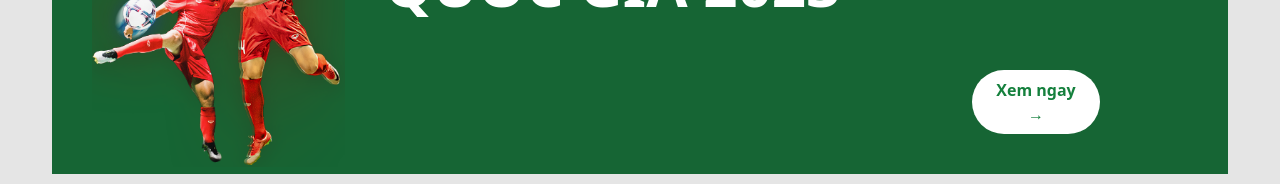
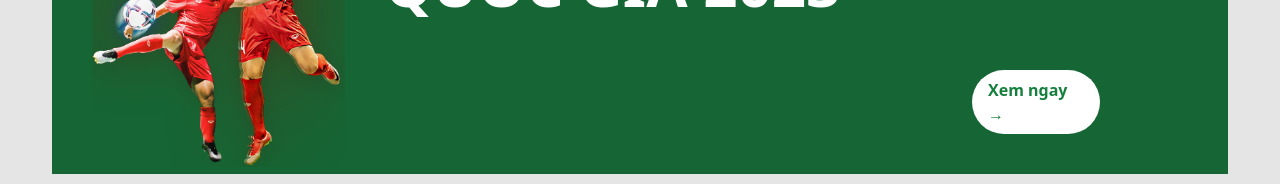
Before and after one commit to let-me-out-HCMUS/introSE, a React (Vite) app in the folder client/admin/: page / in a window 1280 px wide. Shown: the part 290-474 px from the top of the page. Built offline with nearby package versions, Linux system fonts and the light colour scheme; no server answers.

Commit message:
[scul] Update navigate to rank at home

```diff
--- a/client/admin/src/pages/Home.jsx
+++ b/client/admin/src/pages/Home.jsx
@@ -29,7 +29,7 @@ function Home() {
         </div>
         <div className="py-10 flex flex-col justify-between items-end">
           <p className="text-white text-6xl uppercase font-bold">Giải bóng đá vô địch quốc gia 2023</p>
-          <button className="rounded-full mr-32 w-32 px-4 py-2 bg-white text-green-700 font-bold">Xem ngay &rarr;</button>
+          <Link to={"/rank"} className="rounded-full mr-32 w-32 px-4 py-2 bg-white text-green-700 font-bold">Xem ngay &rarr;</Link>
         </div>
       </div>
       <div className="mt-14 px-10">
```
